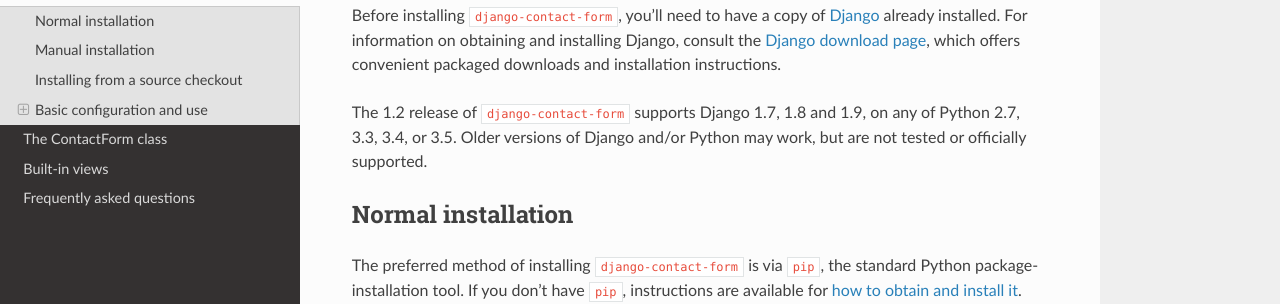
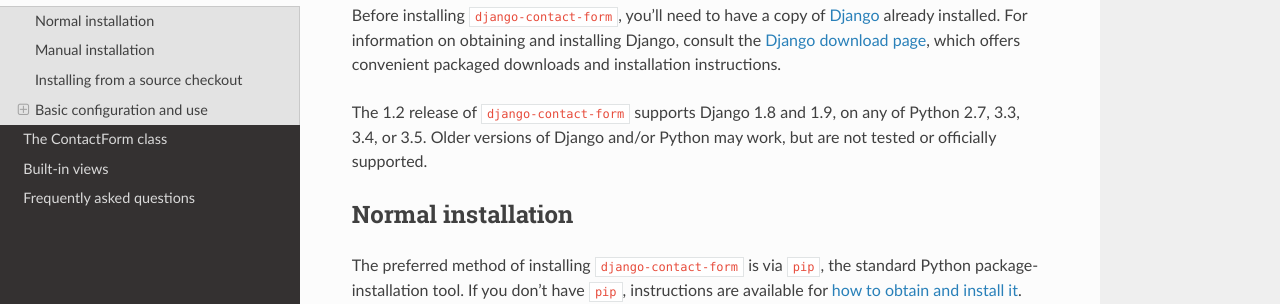
Before and after one commit to ubernostrum/django-contact-form, a Sphinx documentation site: the page built from docs/install.rst, in a window 1280 px wide and 900 px high. Shown: the part 156-460 px from the top of the window. Built offline with Sphinx 7.4.7 and the Read the Docs theme 2.0.0, drawn with Linux system fonts in a browser that asks for light colours.

Commit message:
Drop documented support for Django 1.7.

```diff
--- a/docs/faq.rst
+++ b/docs/faq.rst
@@ -11,8 +11,7 @@
 What versions of Django are supported?
 --------------------------------------
 
-As of ``django-contact-form`` |version|, Django 1.7, 1.8, and 1.9 are
-supported.
+As of ``django-contact-form`` |version|, Django 1.8 and 1.9 are supported.
 
 
 What versions of Python are supported?
--- a/docs/install.rst
+++ b/docs/install.rst
@@ -10,9 +10,9 @@
 download page <https://www.djangoproject.com/download/>`_, which
 offers convenient packaged downloads and installation instructions.
 
-The |version| release of ``django-contact-form`` supports Django 1.7, 1.8
-and 1.9, on any of Python 2.7, 3.3, 3.4, or 3.5. Older versions of Django
-and/or Python may work, but are not tested or officially supported.
+The |version| release of ``django-contact-form`` supports Django 1.8 and 1.9,
+on any of Python 2.7, 3.3, 3.4, or 3.5. Older versions of Django and/or Python
+may work, but are not tested or officially supported.
 
 
 Normal installation
--- a/setup.py
+++ b/setup.py
@@ -17,7 +17,6 @@
       classifiers=['Development Status :: 5 - Production/Stable',
                    'Environment :: Web Environment',
                    'Framework :: Django',
-                   'Framework :: Django :: 1.7',
                    'Framework :: Django :: 1.8',
                    'Framework :: Django :: 1.9',
                    'Intended Audience :: Developers',
```
